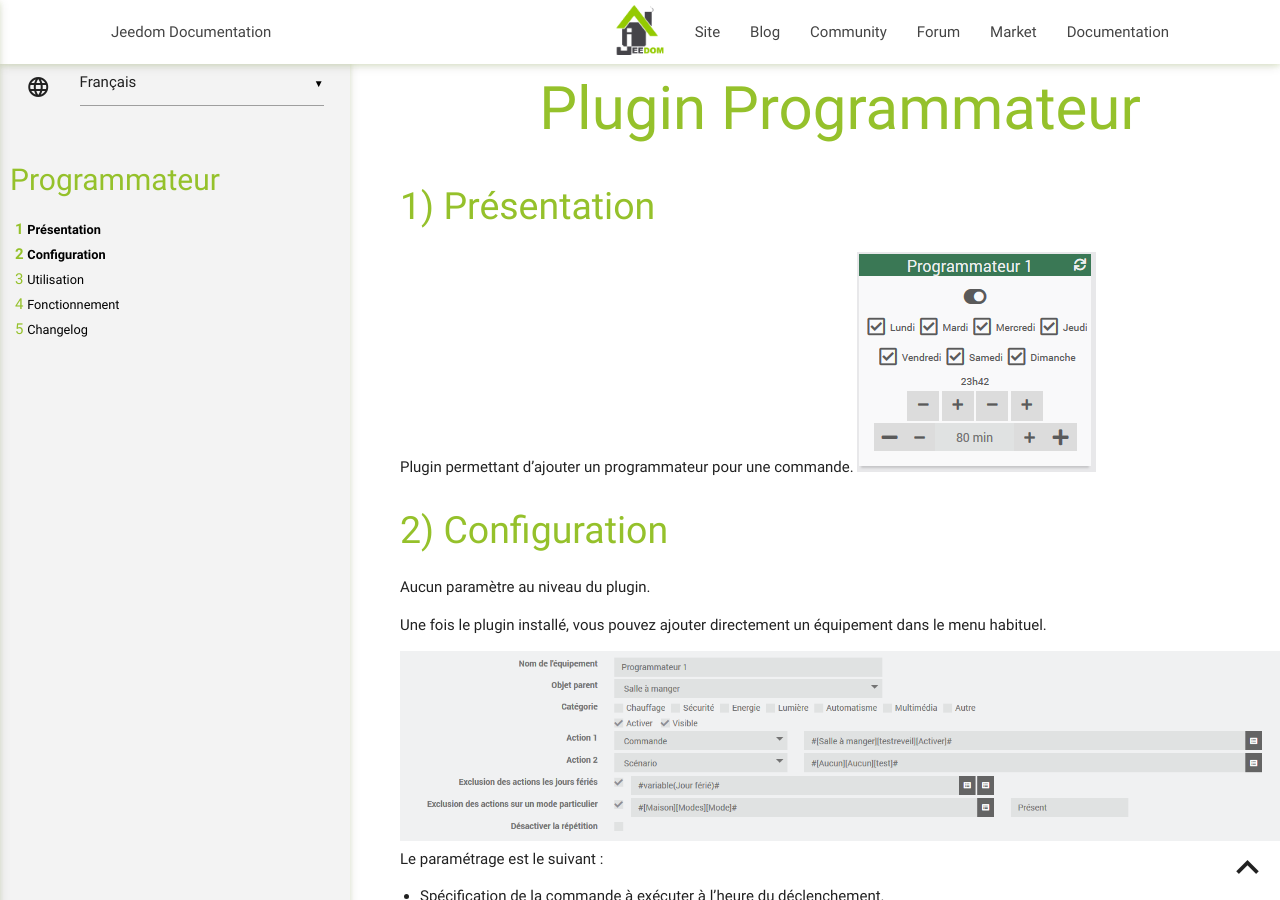
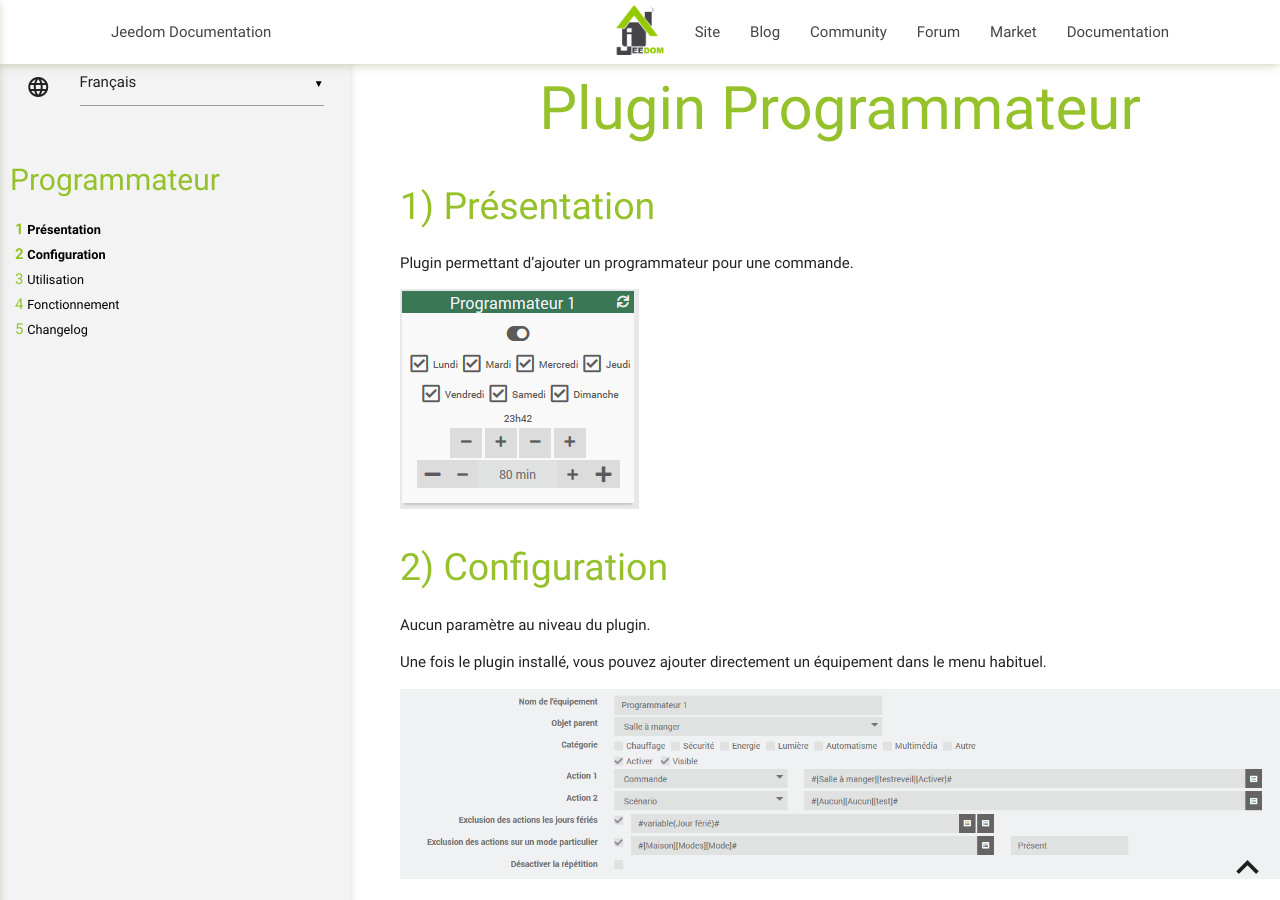
Before and after one commit to Caelion/jeedom-plugins-documentation, a Jekyll site: the page built from Programmateur/fr_FR/index.md, in a window 1280 px wide and 900 px high. Built offline with Jekyll 4.4.1, drawn with Linux system fonts in a browser that asks for light colours.

Commit message:
Update index.md

```diff
--- a/Programmateur/fr_FR/index.md
+++ b/Programmateur/fr_FR/index.md
@@ -12,7 +12,8 @@
 Présentation
 ===
 Plugin permettant d'ajouter un programmateur pour une commande.
-![1](../images/1.PNG)
+
+![1](../images/1.png)
 
 Configuration
 ===
@@ -20,7 +21,8 @@
 
 Une fois le plugin installé, vous pouvez ajouter directement un équipement dans le menu habituel.
 
-![2](../images/2.PNG)
+![2](../images/2.png)
+
 Le paramétrage est le suivant :
 - Spécification de la commande à exécuter à l'heure du déclenchement.
 - Optionnel : Spécification la commande à exécuter à l'heure du déclenchement + X minutes.
```
